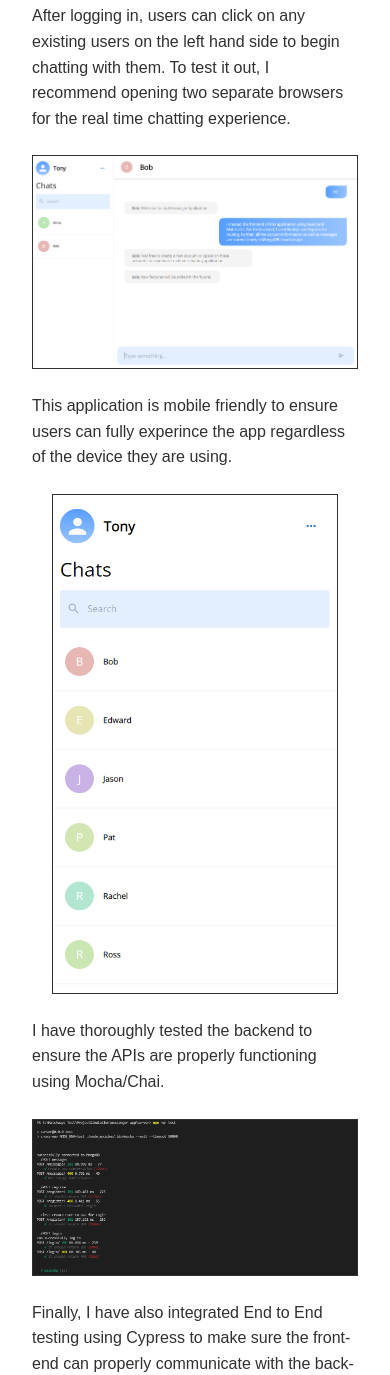
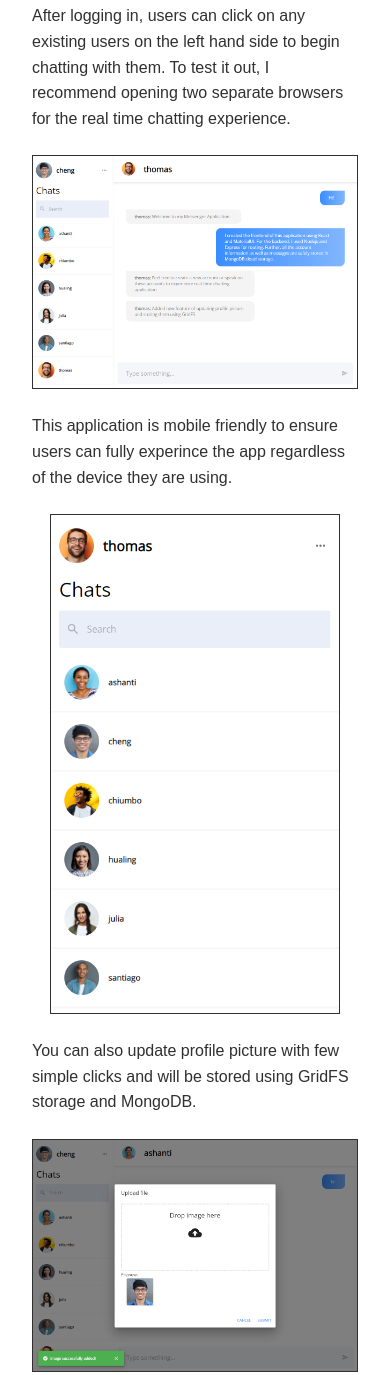
Before and after one commit to Tony-Kim09/tony-kim09.github.io, a plain HTML site: page featured-project.html in a window 390 px wide. Shown: the part 1473-2848 px from the top of the page. Drawn offline with nearby package versions, Linux system fonts and the light colour scheme; a web font is replaced by a local one.

Commit message:
updated featured

```diff
--- a/featured-project.html
+++ b/featured-project.html
@@ -56,10 +56,13 @@
     <img src="./assets/featured/InvalidInput.PNG" alt="Invalid Input">
     <p>After logging in, users can click on any existing users on the left hand side to begin chatting with them.
       To test it out, I recommend opening two separate browsers for the real time chatting experience.</p>
-    <img src="./assets/featured/MessengerChatPage.PNG" alt="Chat Page">
+    <img src="./assets/featured/ChatPage.PNG" alt="Chat Page">
     <p>This application is mobile friendly to ensure users can fully experince the app regardless of the device they are
       using.</p>
-    <img src="./assets/featured/MobileResponsive.PNG" alt="Mobile Friendly">
+    <img src="./assets/featured/MobileResponsive2.PNG" alt="Mobile Friendly">
+    <p>You can also update profile picture with few simple clicks and will be stored using GridFS storage and MongoDB.
+    </p>
+    <img src="./assets/featured/updateProfilePic.PNG" alt="Change Avatar">
     <p>I have thoroughly tested the backend to ensure the APIs are properly functioning using Mocha/Chai.</p>
     <img src="./assets/featured/backendUnitTest.PNG" alt="Unit Test">
     <p>Finally, I have also integrated End to End testing using Cypress to make sure the front-end can properly
```
Also changed, not shown: assets/featured/ChatPage.PNG (added), assets/featured/MessengerChatPage.PNG (deleted), assets/featured/MobileResponsive.PNG (deleted), assets/featured/MobileResponsive2.PNG (added), assets/featured/updateProfilePic.PNG (added).
